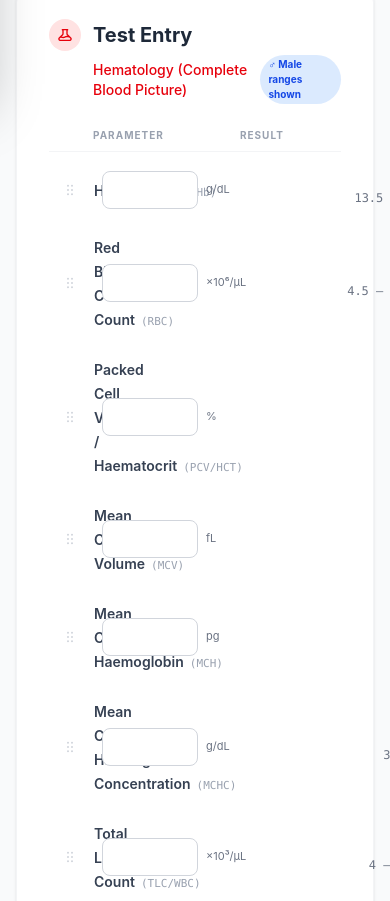
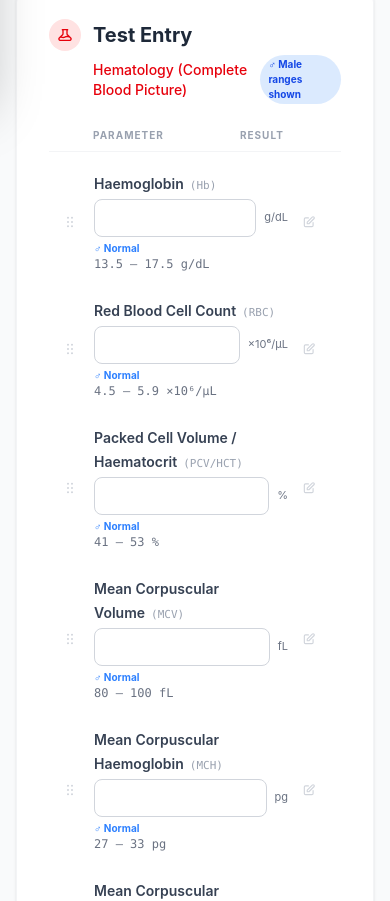
Before and after one commit to khalilsediq/Lab-Test-Generator, a React (Vite) app: page / in a window 390 px wide. Shown: the part 748-1649 px from the top of the page. Built offline with nearby package versions, Linux system fonts and the light colour scheme.

Commit message:
UI/UX improvements

```diff
--- a/src/App.jsx
+++ b/src/App.jsx
@@ -114,9 +114,9 @@ function App() {
         {/* Sidebar */}
         <div
           className={`
-          fixed inset-y-0 left-0 z-40 transition-transform duration-300 ease-in-out
-          md:relative md:translate-x-0 md:z-auto md:shrink-0
-          ${sidebarOpen ? "translate-x-0" : "-translate-x-full"}
+          fixed inset-y-0 left-0 z-40 transition-all duration-300 ease-in-out
+          md:relative md:z-auto md:shrink-0
+          ${sidebarOpen ? "translate-x-0 w-72 opacity-100" : "-translate-x-full md:translate-x-0 md:w-0 md:opacity-0 md:pointer-events-none"}
         `}
         >
           <Sidebar
@@ -261,7 +261,7 @@ function App() {
       {/* Toast notifications */}
       {toast && (
         <div
-          className={`fixed bottom-6 right-6 z-[200] flex items-center space-x-2 px-4 py-3 rounded-xl shadow-xl text-white text-sm font-semibold transition-all duration-300 animate-in fade-in slide-in-from-bottom-4 ${
+          className={`fixed bottom-6 right-6 z-200 flex items-center space-x-2 px-4 py-3 rounded-xl shadow-xl text-white text-sm font-semibold transition-all duration-300 animate-in fade-in slide-in-from-bottom-4 ${
             toast.type === "error" ? "bg-gray-800" : "bg-gray-900"
           }`}
         >
--- a/src/components/CustomTestModal.jsx
+++ b/src/components/CustomTestModal.jsx
@@ -96,7 +96,7 @@ export default function CustomTestModal({ onSave, onClose }) {
   const numInp = inp + " font-mono";
 
   return (
-    <div className="fixed inset-0 z-[100] flex items-center justify-center bg-gray-900/70 backdrop-blur-sm p-4">
+    <div className="fixed inset-0 z-100 flex items-center justify-center bg-gray-900/70 backdrop-blur-sm p-4">
       <div className="bg-white rounded-2xl shadow-2xl w-full max-w-2xl max-h-[92vh] flex flex-col">
         {/* Header */}
         <div className="flex items-center justify-between p-6 border-b border-gray-100 shrink-0">
--- a/src/components/ReportPreview.jsx
+++ b/src/components/ReportPreview.jsx
@@ -83,7 +83,7 @@ export default function ReportPreview({
       </div>
 
       {/* ── Print target (100% of page, shown only when printing) ── */}
-      <div className="hidden print:block print:absolute print:top-0 print:left-0 print:w-full print:bg-white print:z-[9999]">
+      <div className="hidden print:block print:absolute print:top-0 print:left-0 print:w-full print:bg-white print:z-9999">
         <ReportTemplate
           patientDetails={patientDetails}
           selectedTest={selectedTest}
--- a/src/components/ReportTemplate.jsx
+++ b/src/components/ReportTemplate.jsx
@@ -140,7 +140,7 @@ export default function ReportTemplate({
         </div>
       </div>
 
-      <hr className="border-t-[4px] border-red-600 mb-6" />
+      <hr className="border-t-4 border-red-600 mb-6" />
 
       {/* ── Patient Info ── */}
       <div className="grid grid-cols-2 gap-x-12 gap-y-2 mb-6 text-sm font-semibold">
--- a/src/components/TestFields.jsx
+++ b/src/components/TestFields.jsx
@@ -314,7 +314,7 @@ export default function TestFields({
               onDragOver={(e) => onDragOver(e, idx)}
               onDrop={() => onDrop(idx)}
               onDragEnd={onDragEnd}
-              className={`grid grid-cols-[24px_1fr_180px_180px_32px] gap-2 items-center px-3 py-2.5 rounded-xl border transition-all ${
+              className={`grid grid-cols-[24px_1fr_32px] sm:grid-cols-[24px_1fr_180px_180px_32px] gap-2 items-center px-3 py-2.5 rounded-xl border transition-all ${
                 isDragTarget
                   ? "border-red-400 bg-red-50 scale-[1.01]"
                   : isDragging
@@ -333,8 +333,10 @@ export default function TestFields({
                 </svg>
               </div>
 
+              {/* Name + Input + Range (Responsive Layout) */}
+              <div className="flex flex-col sm:contents min-w-0">
                 {/* Name */}
-              <div className="min-w-0">
+                <div className="min-w-0 mb-1 sm:mb-0">
                   <span className="text-sm font-semibold text-gray-700">
                     {field.name}
                   </span>
@@ -346,7 +348,7 @@ export default function TestFields({
                 </div>
 
                 {/* Input */}
-              <div className="flex items-center space-x-2">
+                <div className="flex items-center space-x-2 mb-1 sm:mb-0">
                   {qual ? (
                     <input
                       type="text"
@@ -362,13 +364,13 @@ export default function TestFields({
                         step="any"
                         value={testData[field.id] || ""}
                         onChange={(e) => handleChange(field.id, e.target.value)}
-                      className={`w-24 px-3 py-2 text-center rounded-lg bg-white border transition-all outline-none font-mono font-medium text-sm ${
+                        className={`w-full sm:w-24 px-3 py-2 text-center rounded-lg bg-white border transition-all outline-none font-mono font-medium text-sm ${
                           abn
                             ? "border-red-400 text-red-700 bg-red-50 focus:ring-red-500/20"
                             : "border-gray-300 focus:border-red-500 focus:ring-red-500/10"
                         } focus:ring-4`}
                       />
-                    <span className="text-[11px] text-gray-500 leading-tight">
+                      <span className="text-[11px] text-gray-500 leading-tight shrink-0">
                         {field.unit}
                       </span>
                     </>
@@ -376,7 +378,7 @@ export default function TestFields({
                 </div>
 
                 {/* Range */}
-              <div className="text-right">
+                <div className="text-left sm:text-right">
                   <div
                     className={`text-[10px] font-bold ${gender === "Male" ? "text-blue-500" : "text-pink-500"}`}
                   >
@@ -395,12 +397,13 @@ export default function TestFields({
                     </div>
                   )}
                 </div>
+              </div>
 
               {/* Edit button */}
               <button
                 onClick={() => setEditingId(field.id)}
                 title="Edit reference range"
-                className="p-1.5 rounded-lg text-gray-300 hover:text-red-500 hover:bg-red-50 transition-all"
+                className="p-1.5 rounded-lg text-gray-300 hover:text-red-500 hover:bg-red-50 transition-all shrink-0"
               >
                 <svg
                   className="w-3.5 h-3.5"
```
Lines whose indentation alone changed are shown as unchanged.
